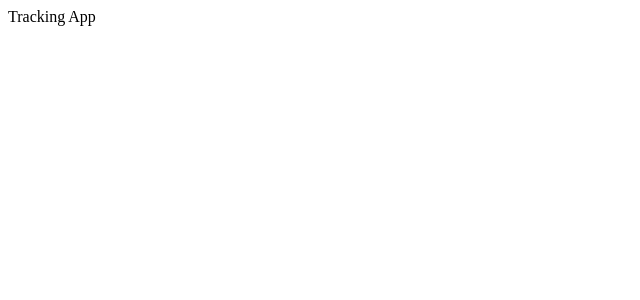
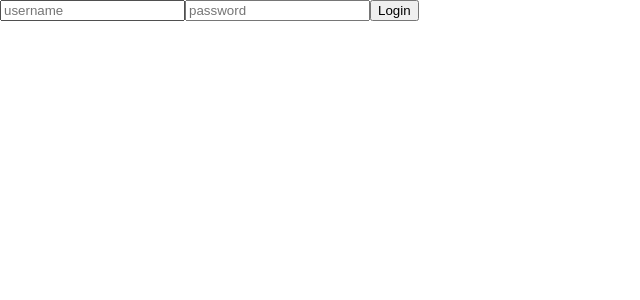
Before and after one commit to patrikis-angelos/tracking-app, a React (Create React App) app: page /login in a window 1280 px wide. Shown: the top 300 px of the page, without its empty margins (0-640 px from the left). Built offline with nearby package versions, Linux system fonts and the light colour scheme.

Commit message:
Add simple login form

```diff
--- a/package.json
+++ b/package.json
@@ -7,9 +7,11 @@
     "@testing-library/jest-dom": "^4.2.4",
     "@testing-library/react": "^9.5.0",
     "@testing-library/user-event": "^7.2.1",
+    "prop-types": "^15.7.2",
     "react": "^17.0.2",
     "react-dom": "^17.0.2",
     "react-redux": "^7.2.4",
+    "react-router-dom": "^5.2.0",
     "react-scripts": "4.0.3",
     "redux": "^4.1.0"
   },
--- a/src/App.js
+++ b/src/App.js
@@ -1,10 +1,16 @@
 import React from 'react';
+import { BrowserRouter, Switch, Route } from 'react-router-dom';
+import PrivateRoute from './PrivateRoute';
+import Login from './Login';
 
 function App() {
   return (
-    <div>
-      Tracking App
-    </div>
+    <BrowserRouter>
+      <Switch>
+        <Route exact path="/login"><Login /></Route>
+        <PrivateRoute />
+      </Switch>
+    </BrowserRouter>
   );
 }
 
--- /dev/null
+++ b/src/Login.js
@@ -0,0 +1,20 @@
+import { login } from './logic/sessions';
+
+const Login = () => {
+  const handleSubmit = (e) => {
+    e.preventDefault();
+    const name = e.target.parentElement[0].value;
+    const password = e.target.parentElement[1].value;
+    login(name, password);
+  };
+
+  return (
+    <form>
+      <input id="name" type="text" placeholder="username" />
+      <input id="password" type="password" placeholder="password" />
+      <input type="submit" value="Login" onClick={(e) => handleSubmit(e)} />
+    </form>
+  );
+};
+
+export default Login;
--- /dev/null
+++ b/src/PrivateRoute.js
@@ -0,0 +1,21 @@
+import { Redirect, Route } from 'react-router-dom';
+
+const PrivateRoute = () => {
+  const authorized = false;
+  let routes;
+  if (authorized) {
+    routes = (
+      <>
+        <Route exact path="/"><div>Tracking App</div></Route>
+      </>
+    );
+  } else {
+    routes = <Redirect to={{ pathname: '/login' }} />;
+  }
+
+  return (
+    routes
+  );
+};
+
+export default PrivateRoute;
--- /dev/null
+++ b/src/assets/reset.css
@@ -0,0 +1,58 @@
+html, body, div, span, applet, object, iframe,
+h1, h2, h3, h4, h5, h6, p, blockquote, pre,
+a, abbr, acronym, address, big, cite, code,
+del, dfn, em, img, ins, kbd, q, s, samp,
+small, strike, strong, sub, sup, tt, var,
+b, u, i, center,
+dl, dt, dd, ol, ul, li,
+fieldset, form, label, legend,
+table, caption, tbody, tfoot, thead, tr, th, td,
+article, aside, canvas, details, embed,
+figure, figcaption, footer, header, hgroup,
+menu, nav, output, ruby, section, summary,
+time, mark, audio, video {
+	margin: 0;
+	padding: 0;
+	border: 0;
+	font-size: 100%;
+	font: inherit;
+    vertical-align: baseline;
+    box-sizing: border-box;
+}
+/* HTML5 display-role reset for older browsers */
+article, aside, details, figcaption, figure,
+footer, header, hgroup, menu, nav, section {
+    display: block;
+    box-sizing: border-box;
+}
+body {
+    line-height: 1;
+    box-sizing: border-box;
+}
+ol, ul {
+    list-style: none;
+    box-sizing: border-box;
+}
+blockquote, q {
+    quotes: none;
+    box-sizing: border-box;
+}
+blockquote:before, blockquote:after,
+q:before, q:after {
+	content: '';
+	content: none;
+}
+table {
+	border-collapse: collapse;
+	border-spacing: 0;
+}
+
+a{
+    text-decoration: none;
+    color: inherit;
+}
+
+button {
+    border-width: 0;
+    cursor: pointer;
+}
--- a/src/index.js
+++ b/src/index.js
@@ -3,11 +3,17 @@ import ReactDOM from 'react-dom';
 import { Provider } from 'react-redux';
 import { createStore } from 'redux';
 import App from './App';
+import rootReducer from './reducers/index';
+import './assets/reset.css';
 
-const state = {};
-const reducer = () => {};
+const state = {
+  user: {
+    username: '',
+    password: '',
+  },
+};
 
-const store = createStore(reducer, state);
+const store = createStore(rootReducer, state);
 
 ReactDOM.render(
   <React.StrictMode>
--- /dev/null
+++ b/src/logic/sessions.js
@@ -0,0 +1,17 @@
+const login = async (name, password) => {
+  const credentials = {
+    name,
+    password,
+  };
+  fetch('https://4ae399fe2aa7.ngrok.io/login', {
+    mode: 'cors',
+    method: 'post',
+    headers: {
+      Accept: 'application/json',
+      'Content-Type': 'application/json',
+    },
+    body: JSON.stringify(credentials),
+  });
+};
+
+export { login };
--- /dev/null
+++ b/src/reducers/index.js
@@ -0,0 +1,7 @@
+import { combineReducers } from 'redux';
+
+const rootReducer = combineReducers({
+
+});
+
+export default rootReducer;
```
Also changed, not shown: 1 other file (tests, documents, lock files or other folders).
